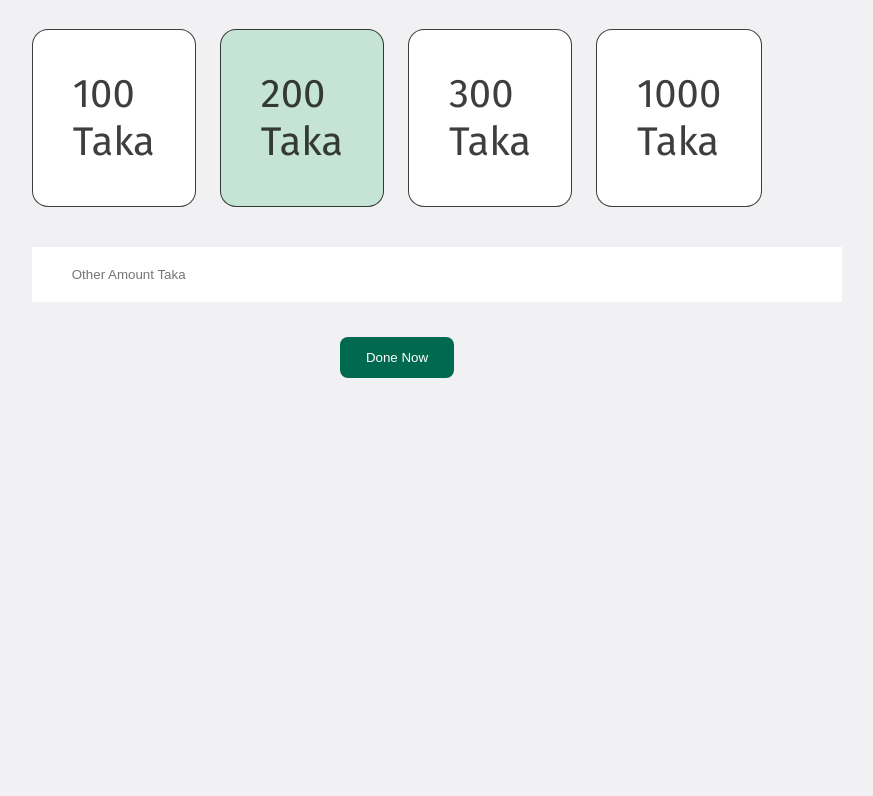
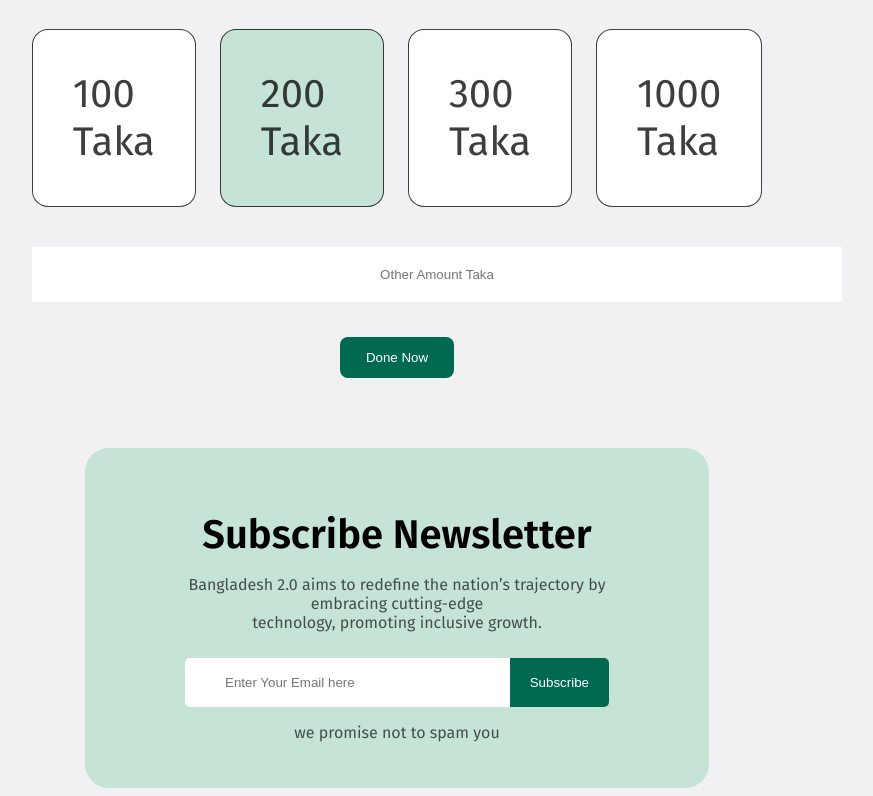
Before and after one commit to alzamo12/bangladesh-2.0, a plain HTML site: page index.html in a window 1280 px wide. Shown: the part 3731-4527 px from the top of the page, without its empty margins (243-1116 px from the left). Before the commit the page ends 4117 px from the top, so only its background shows below. Drawn offline with Linux system fonts and the light colour scheme; files whose address does not match are found by name; a web font is replaced by a local one.

Commit message:
subscribe section is done

```diff
--- a/index.html
+++ b/index.html
@@ -137,11 +137,25 @@
                     <input class="donate-input" type="text" placeholder="Other Amount Taka">
                 </div>
 
-                 <div class="donate-btn" >
-                    <button  class="read-more-btn" >Done Now</button>
-                 </div>
+                <div class="donate-btn">
+                    <button class="read-more-btn">Done Now</button>
                 </div>
+            </div>
         </section>
+
+        <!-- subscribe section -->
+        <section class="subscribe-section">
+
+            <h2 class="section-title">Subscribe Newsletter</h2>
+            <p class="description">Bangladesh 2.0 aims to redefine the nation’s trajectory by embracing cutting-edge <br>
+                technology,
+                promoting inclusive growth.</p>
+                <div class="input-and-btn">
+                    <input type="text" placeholder="Enter Your Email here">
+                    <button class="read-more-btn subscribe-btn">Subscribe</button>
+                </div>
+                <p class="description">we promise not to spam you</p>
+            </section>
     </main>
     <footer>
 
--- a/styles.css
+++ b/styles.css
@@ -2,6 +2,11 @@
 
 .fira-sans {
     font-family: "Fira Sans", serif;
+}
+
+body button:hover {
+    background-color: black;
+    color: white;
 }
 
 body {
@@ -157,7 +162,7 @@ nav {
 
 /* recent-new card */
 
-.recent-news-section{
+.recent-news-section {
     display: grid;
     gap: 32px;
     margin-top: 80px;
@@ -172,7 +177,7 @@ nav {
     background-color: white;
 }
 
-.recent-news-card img{
+.recent-news-card img {
     border-radius: 16px;
 }
 
@@ -181,7 +186,7 @@ nav {
     gap: 20px;
 }
 
-.read-more-btn{
+.read-more-btn {
     background-color: #006A50;
     color: white;
     border-radius: 8px;
@@ -190,37 +195,37 @@ nav {
     margin-top: 15px;
 }
 
-.recent-news-card-2{
+.recent-news-card-2 {
     flex-direction: row-reverse;
 }
 
 
 /* donate today section styles  */
 
-.donate-today-section{
+.donate-today-section {
     margin-top: 80px;
 
 }
 
-.donate-today{
+.donate-today {
     width: 90%;
     margin: auto;
     display: grid;
-   justify-content: center;
+    justify-content: center;
 }
 
-.donate-today-description{
+.donate-today-description {
     text-align: center;
 }
 
-.donate-cards{
+.donate-cards {
     display: flex;
     gap: 24px;
     margin-top: 32px;
     justify-content: center;
 }
 
-.donate-card{
+.donate-card {
     padding: 40px;
     font-size: 40px;
     color: rgba(14, 14, 14, 0.8);
@@ -229,19 +234,63 @@ nav {
     border-radius: 16px;
 }
 
-.donate-card-200{
+.donate-card:hover {
+    background-color: #F7EBCF;
+    color: black;
+}
+
+.donate-card-200 {
     background-color: #C6E4D6;
 }
 
-.donate-input{
+.donate-input {
     padding: 20px 40px;
     width: 100%;
     border: none;
     margin-top: 40px;
 }
 
-.donate-btn{
+.donate-input::placeholder {
+    text-align: center;
+}
+
+.donate-btn {
     display: flex;
     justify-content: center;
     margin-top: 20px;
 }
+
+/* subscribe section */
+.subscribe-section {
+    margin-top: 70px;
+    padding: 30px 100px;
+    background-color: #C6E4D6;
+    display: grid;
+    justify-content: center;
+    text-align: center;
+    border-radius: 24px;
+}
+
+.subscribe-section input {
+    border-right: none;
+    border-radius: 5px 0 0 5px;
+    padding: 17px 40px;
+    outline: none;
+    width: 100%;
+    flex: 1;
+    border: none;
+}
+
+.input-and-btn button {
+    border-radius: 0 5px 5px 0;
+    padding: 17px 20px;
+    cursor: pointer;
+    margin-top: 0;
+}
+
+.input-and-btn {
+    display: flex;
+    /* align-items: center; */
+    justify-content: center;
+    margin-top: 10px;
+}
```
